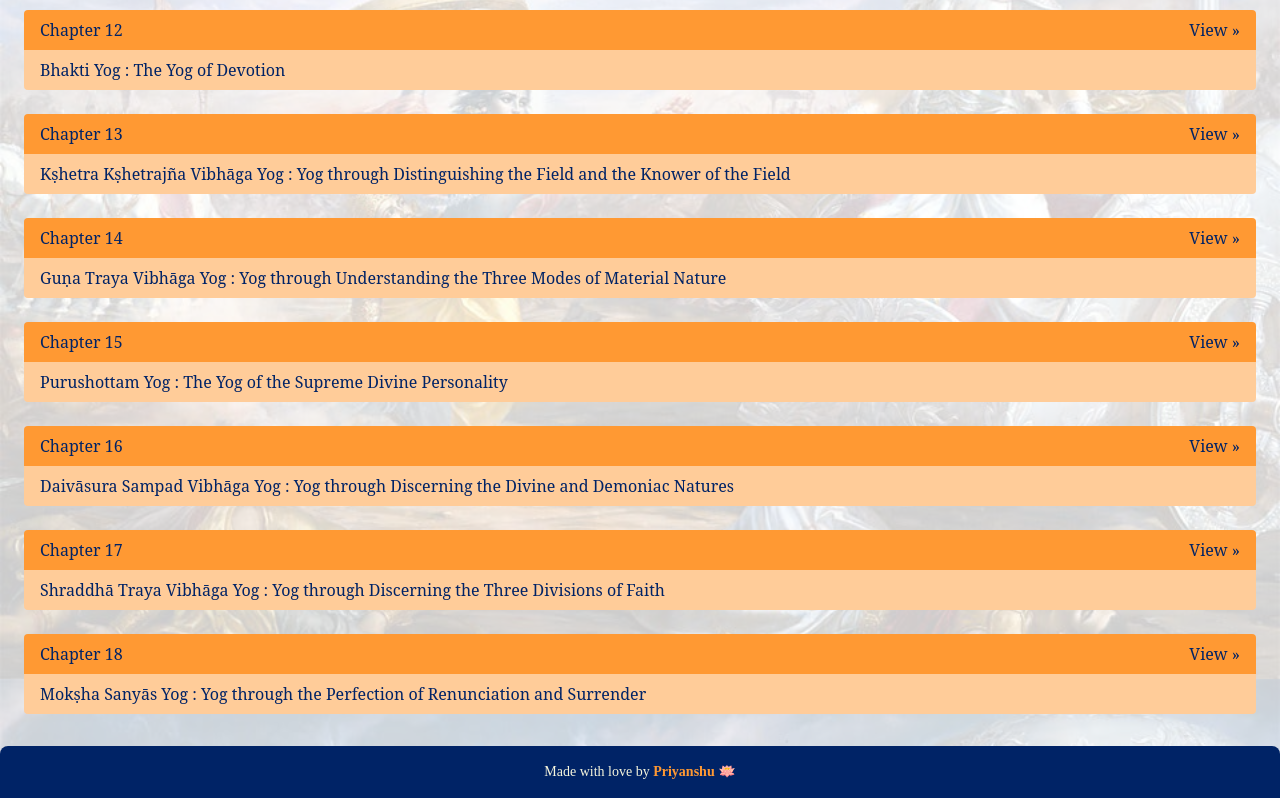
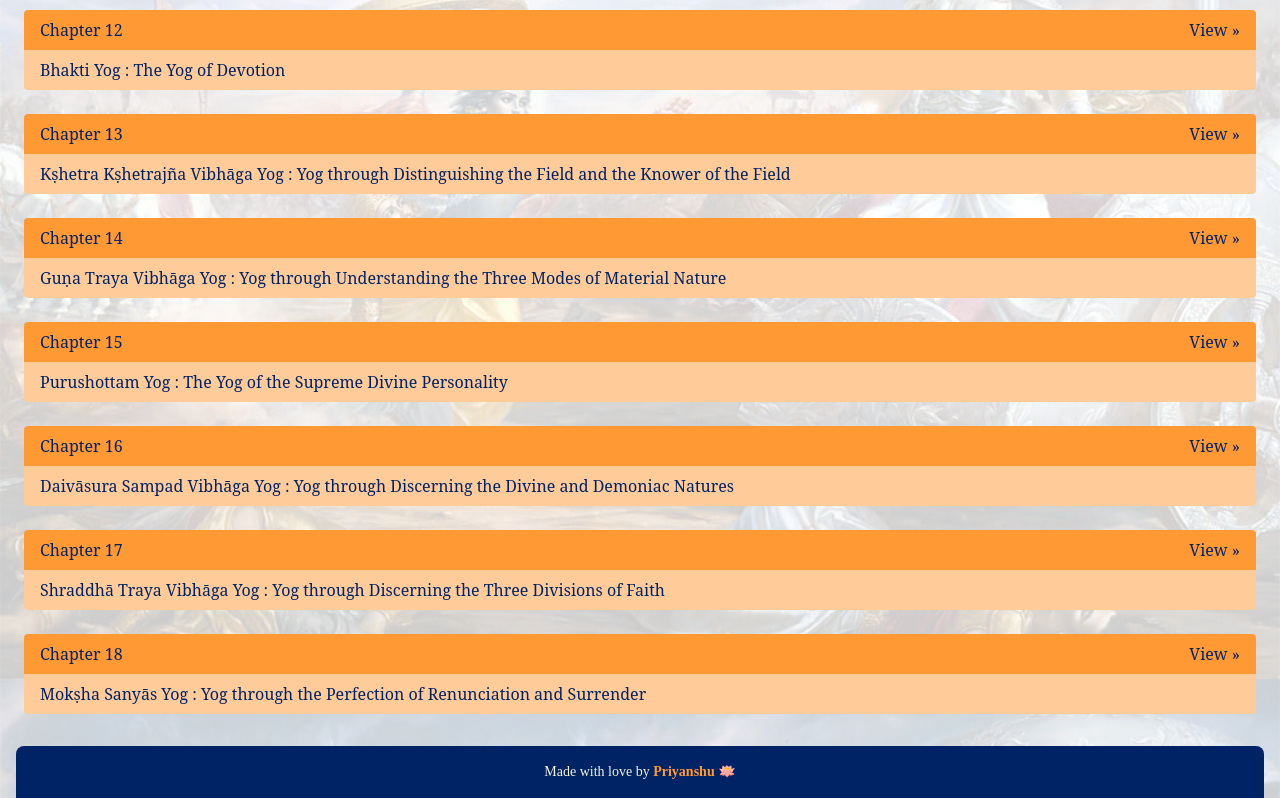
Before and after one commit to Priyansxu/Gita, a Next.js app: page / in a window 1280 px wide. Shown: the part 2201-2999 px from the top of the page. Built offline with nearby package versions, Linux system fonts and the light colour scheme.

Commit message:
Update Footer.js

```diff
--- a/components/Footer.js
+++ b/components/Footer.js
@@ -2,18 +2,20 @@ import Link from 'next/link';
 
 const Footer = () => {
   return (
+   <div className="px-4">
     <footer className="bg-deepBlue text-cream py-4 rounded-t-lg">
-      <div className="text-center px-4">
+      <div className="container mx-auto text-center">
         <p className="text-sm font-serif">
           Made with love by{' '}
           <Link href="https://www.instagram.com/pusxoo">
             <a className="font-serif text-saffron hover:text-lightSaffron transition-colors">
               <strong>Priyanshu 🪷</strong>
             </a>
-          </Link>
-        </p>
-      </div>
-    </footer>
+           </Link>
+          </p>
+         </div>
+        </footer>
+       </div>
   );
 };
 
```
